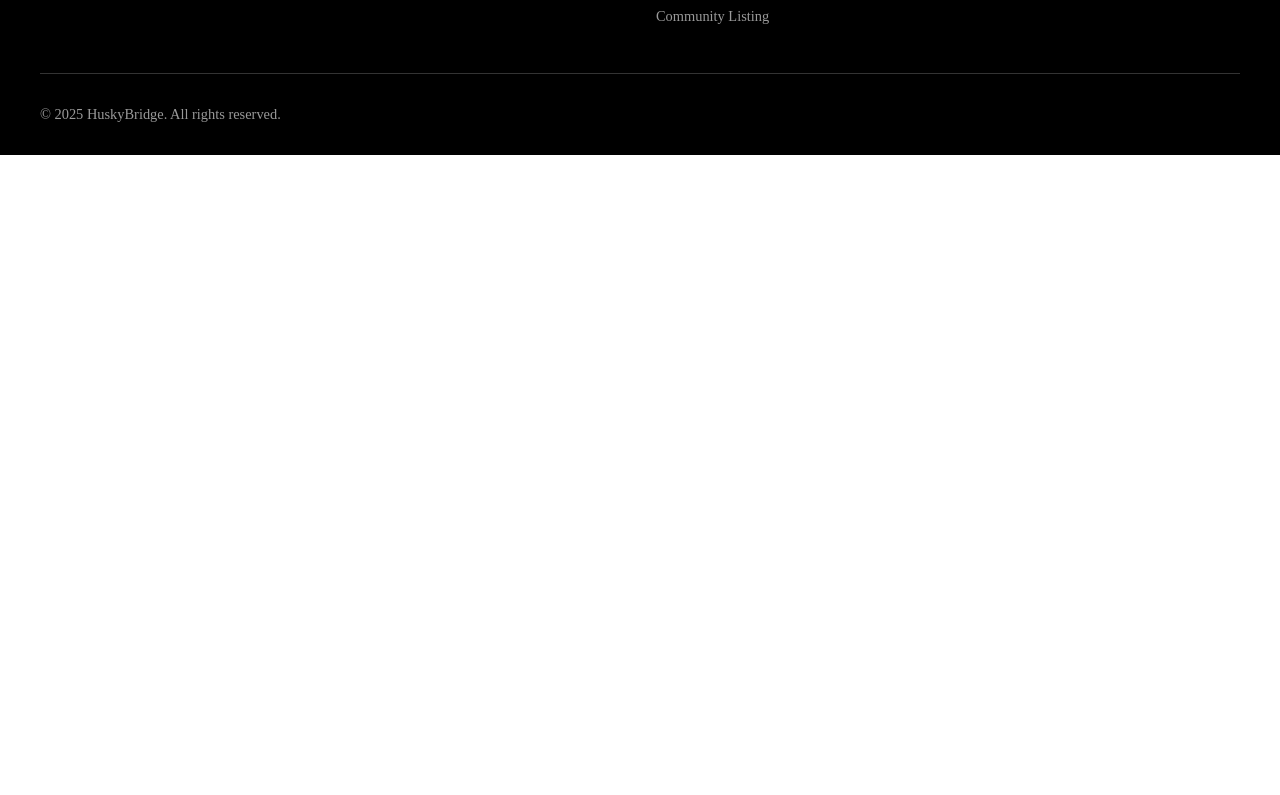
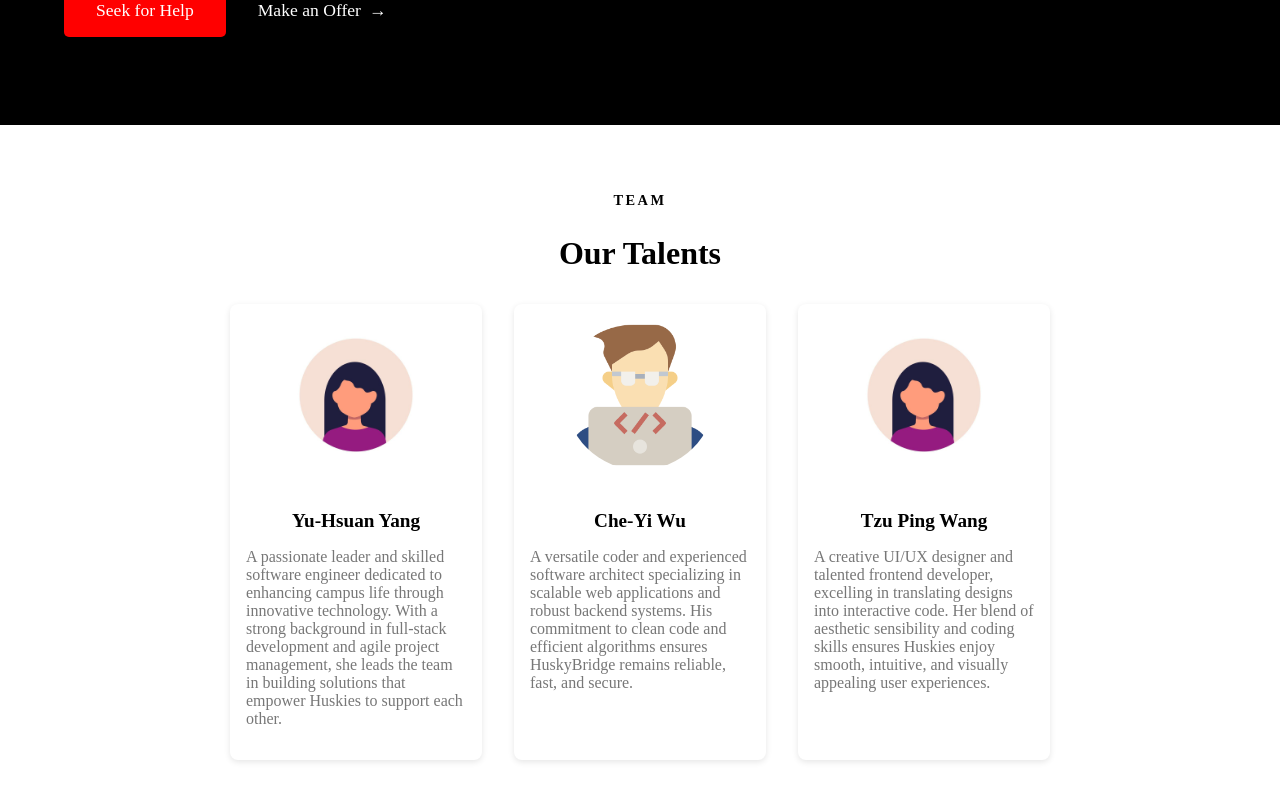
Before and after one commit to joe135730/husky-bridge, a React (Vite) app: page /my-team in a window 1280 px wide. Shown: the part 645-1440 px from the top of the page. Before the commit the page ends 800 px from the top, so only its background shows below. Built offline with nearby package versions, Linux system fonts and the light colour scheme.

Commit message:
completed myTeam

```diff
--- a/src/App.tsx
+++ b/src/App.tsx
@@ -4,6 +4,8 @@ import Login from './Account/Login';
 import Signup from './Account/Signup';
 import Navbar from './navbar/navbar';
 import Footer from './Footer';
+import MyTeam from "./MyTeam";
+
 import './App.css'
 
 function AppContent() {
@@ -18,6 +20,7 @@ function AppContent() {
           <Route path="/" element={<LandingPage />} />
           <Route path="/login" element={<Login />} />
           <Route path="/signup" element={<Signup />} />
+          <Route path="/my-team" element={<MyTeam />} />
         </Routes>
       </div>
         <hr />
--- /dev/null
+++ b/src/MyTeam/MyTeam.css
@@ -0,0 +1,85 @@
+.team-section {
+    padding: 3rem 0;
+    text-align: center;
+    background-color: #fff;
+}
+
+.team-title {
+    font-size: 2rem;
+    margin-bottom: 2rem;
+    font-weight: bold;
+}
+
+.team-container {
+    display: flex;
+    justify-content: center;
+    gap: 2rem;
+    flex-wrap: wrap;
+}
+
+.team-member {
+    text-align: center;
+    padding: 1rem;
+    border-radius: 8px;
+    box-shadow: 0 2px 6px rgba(0, 0, 0, 0.1);
+    width: 220px;
+    background-color: #fff;
+    transition: transform 0.3s;
+}
+
+.team-member:hover {
+    transform: translateY(-5px);
+}
+
+.team-member img {
+    width: 150px;
+    height: 150px;
+    border-radius: 50%;
+    object-fit: cover;
+    margin-bottom: 1rem;
+}
+
+.team-member h3 {
+    font-size: 1.2rem;
+    font-weight: bold;
+    margin-bottom: 0.5rem;
+}
+
+.team-member p {
+    font-size: 1rem;
+    color: #777;
+}
+
+@media screen and (max-width: 768px) {
+    .team-container {
+        flex-direction: column;
+    }
+
+    .team-member {
+        width: 100%;
+    }
+}
+
+.team-member p {
+    text-align: left;
+}
+
+
+.team-header {
+    margin-bottom: 2rem;
+    text-align: center;
+}
+
+.team-subtitle {
+    font-size: 0.9rem;
+    color: black;
+    font-weight: bold;
+    letter-spacing: 0.15rem;
+    margin-bottom: 0.5rem;
+    text-transform: uppercase;
+}
+
+.team-title {
+    font-size: 2rem;
+    font-weight: bold;
+}
--- /dev/null
+++ b/src/MyTeam/index.tsx
@@ -0,0 +1,37 @@
+import Introduction from '../Components/Introduction';
+import './MyTeam.css';
+import member from '../assets/member.png'; // change this to your photo accordingly
+import member1 from '../assets/member1.png';
+
+export default function MyTeam() {
+    return (
+        <>
+            <Introduction />
+
+            <section className="team-section">
+                <div className="team-header">
+                    <h4 className="team-subtitle">TEAM</h4>
+                    <h2 className="team-title">Our Talents</h2>
+                </div>
+                <div className="team-container">
+                    <div className="team-member">
+                        <img src={member1} alt="Yu-Hsuan Yang" /> {/* // change this to your photo accordingly  */}
+                        <h3>Yu-Hsuan Yang</h3>
+                        <p>A passionate leader and skilled software engineer dedicated to enhancing campus life through innovative technology. With a strong background in full-stack development and agile project management, she leads the team in building solutions that empower Huskies to support each other.</p>
+
+                    </div>
+                    <div className="team-member">
+                        <img src={member} alt="Che-Yi Wu" /> {/* // change this to your photo accordingly  */}
+                        <h3>Che-Yi Wu</h3>
+                        <p>A versatile coder and experienced software architect specializing in scalable web applications and robust backend systems. His commitment to clean code and efficient algorithms ensures HuskyBridge remains reliable, fast, and secure.</p>
+                    </div>
+                    <div className="team-member">
+                        <img src={member1} alt="Tzu Ping Wang" /> {/* // change this to your photo accordingly  */}
+                        <h3>Tzu Ping Wang</h3>
+                        <p>A creative UI/UX designer and talented frontend developer, excelling in translating designs into interactive code. Her blend of aesthetic sensibility and coding skills ensures Huskies enjoy smooth, intuitive, and visually appealing user experiences.</p>
+                    </div>
+                </div>
+            </section>
+        </>
+    );
+}
```
Also changed, not shown: src/assets/member.png (added), src/assets/member1.png (added).
